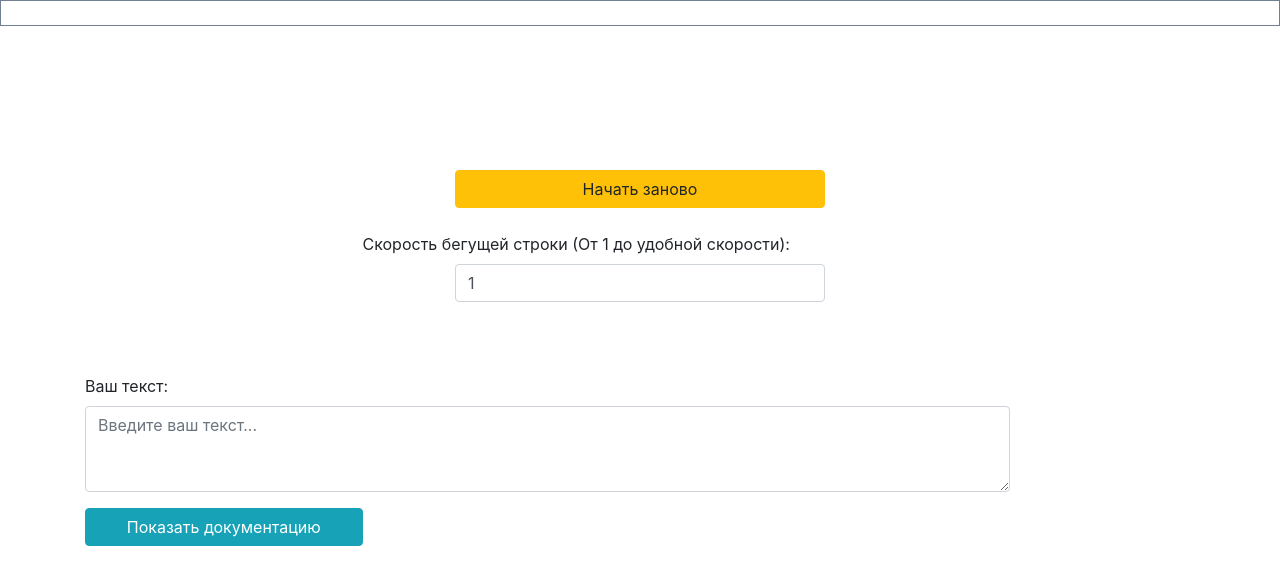
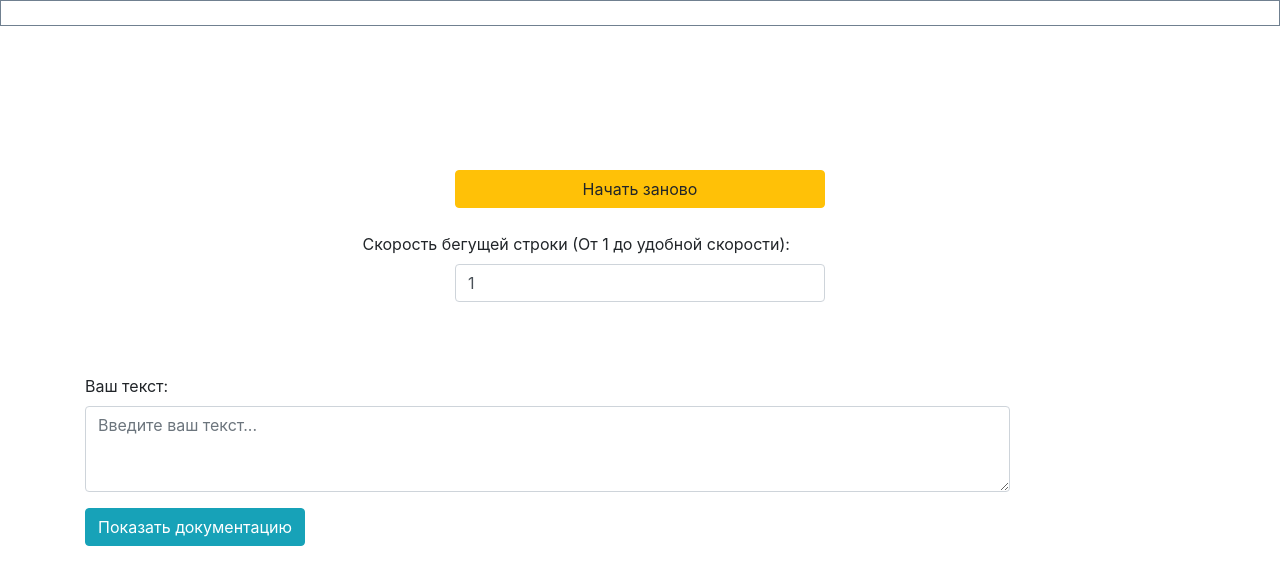
Before and after one commit to Anton-Volchkov/running-text, an Angular app: page / in a window 1280 px wide. Shown: the top 584 px of the page. Built offline with nearby package versions, Linux system fonts and the light colour scheme.

Commit message:
Change size button

```diff
--- a/src/app/app.component.html
+++ b/src/app/app.component.html
@@ -34,6 +34,6 @@
 </span>
 </div>
 
-<button class="btn btn-info col-3" (click)="ChangeDocStatus()">{{docText}}</button>
+<button class="btn btn-info" (click)="ChangeDocStatus()">{{docText}}</button>
 <br>
 </div>
```
